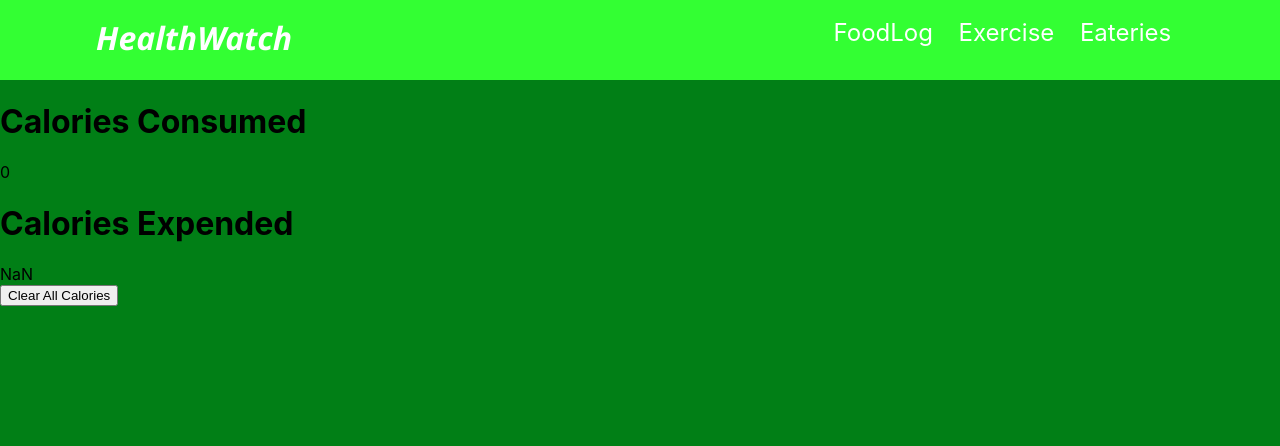
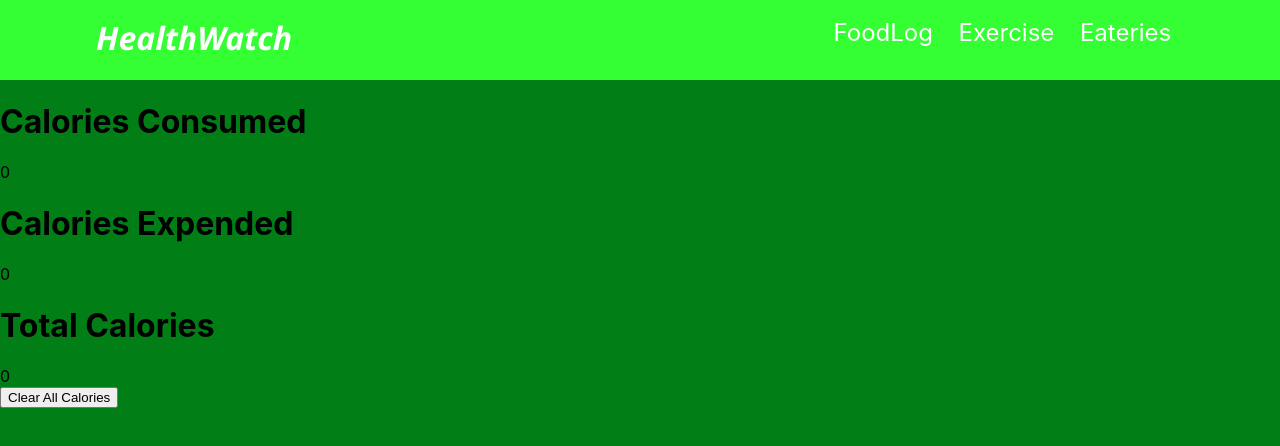
Before and after one commit to alec9876/healthapp, a React (Create React App) app: page / in a window 1280 px wide. Shown: the top 446 px of the page. Built offline with nearby package versions, Linux system fonts and the light colour scheme.

Commit message:
Combined totals of Calories Consumed and Calories Expended to get Total

```diff
--- a/src/Home.js
+++ b/src/Home.js
@@ -3,26 +3,35 @@ import React, { Component } from 'react';
 class Home extends Component {
     state={
         calories: localStorage.getItem("calorieCount") ? parseInt(localStorage.getItem("calorieCount")) : 0,
-        exercises: parseInt(localStorage.getItem("calorieBurn"))
+        exercises: localStorage.getItem("calorieBurn") ? parseInt(localStorage.getItem("calorieBurn")) : 0
       }
 
 
       clearCalories = () => {
-        this.setState({calories: localStorage.clear() ? 0 : 0 });
+        this.setState({
+            calories: localStorage.clear() ? 0 : 0,
+            exercises: localStorage.clear() ? 0 : 0
+        });
+
       }
+
+
 
     render() {
     return (
     <div>
         <h1>Calories Consumed</h1>
-            {this.state.calories}
+        {this.state.calories}
         <h1>Calories Expended</h1>
-            {this.state.exercises}
+        {this.state.exercises}
+        <h1>Total Calories</h1>
+        {this.state.calories - this.state.exercises}
         <div>
             <button onClick={() => this.clearCalories()}>
                 Clear All Calories
             </button>
         </div>
+
      </div>
     )
     }
```
